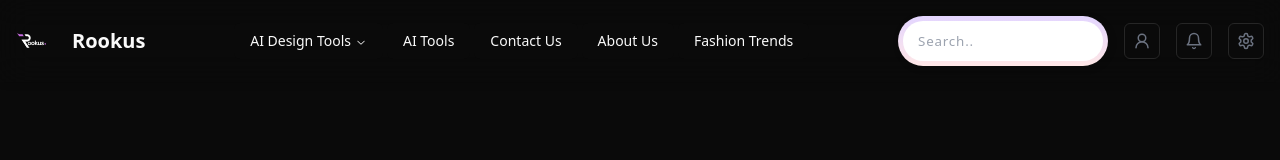
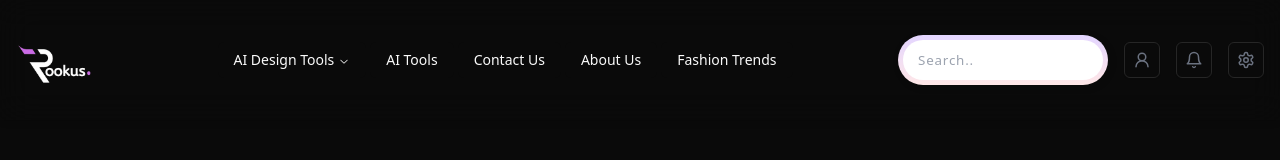
Before and after one commit to SH20RAJ/rookus, a Next.js app: page / in a window 1280 px wide. Shown: the top 160 px of the page. Built offline with nearby package versions, Linux system fonts and the light colour scheme; grey boxes are pictures that could not be loaded.

Commit message:
logo fixed

```diff
--- a/src/components/NavBar.js
+++ b/src/components/NavBar.js
@@ -40,8 +40,7 @@ export function NavBar() {
     <div className="flex items-center justify-between p-4 shadow-md sticky top-0 z-50 backdrop-filter backdrop-blur-lg bg-opacity-75">
       {/* Logo */}
       <Link href="/" className="flex items-center space-x-2">
-        <img src={"/logo.png"} alt="Rookus Logo" className="h-8 w-8 mr-4 mb-2" />
-        <span className="text-xl font-bold">Rookus</span>
+        <img src={"/logo.png"} alt="Rookus Logo" className="h-20 w-20 mr-4 mb-2" />
       </Link>
 
       {/* Main Navigation (Hidden on mobile) */}
```
